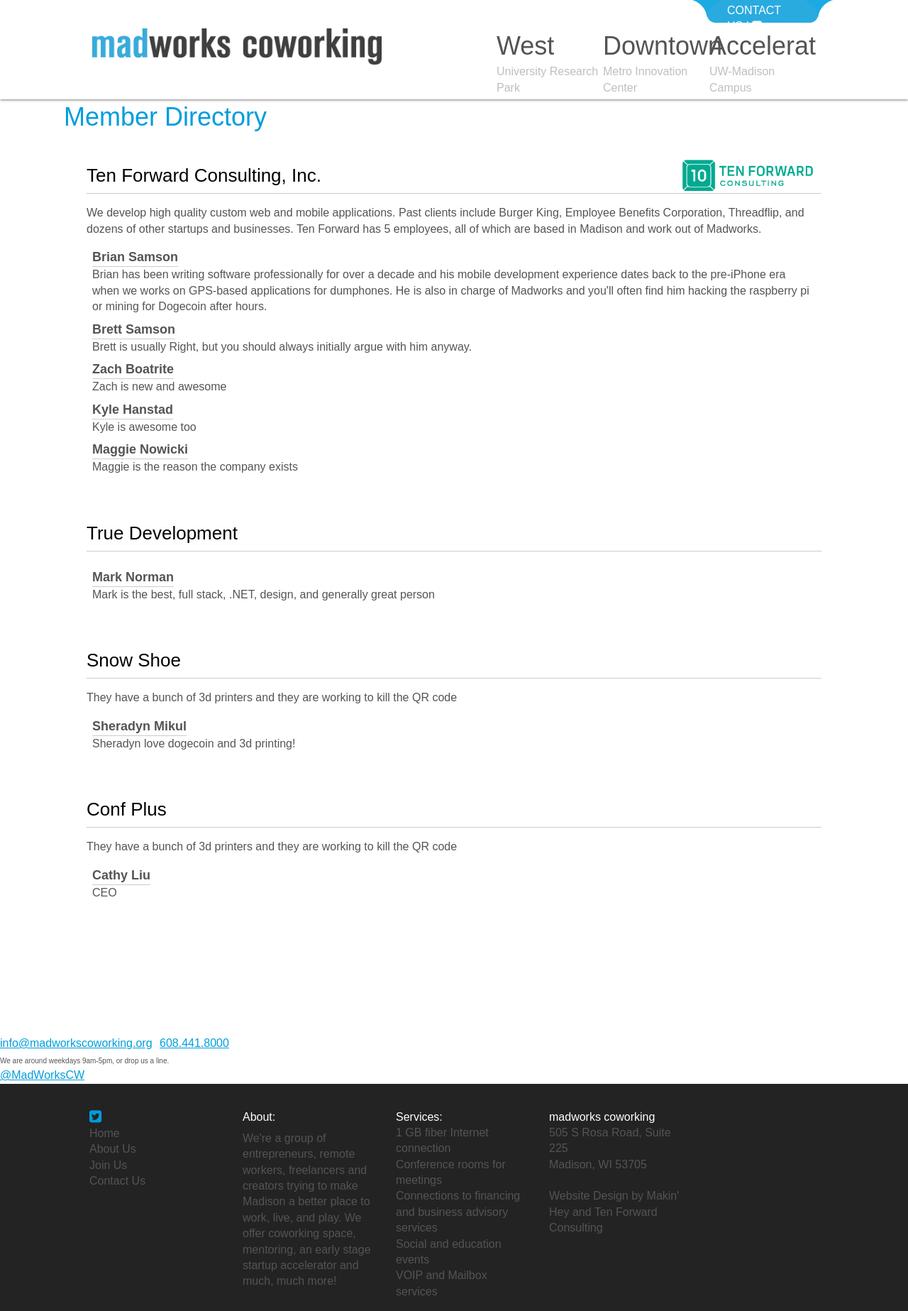
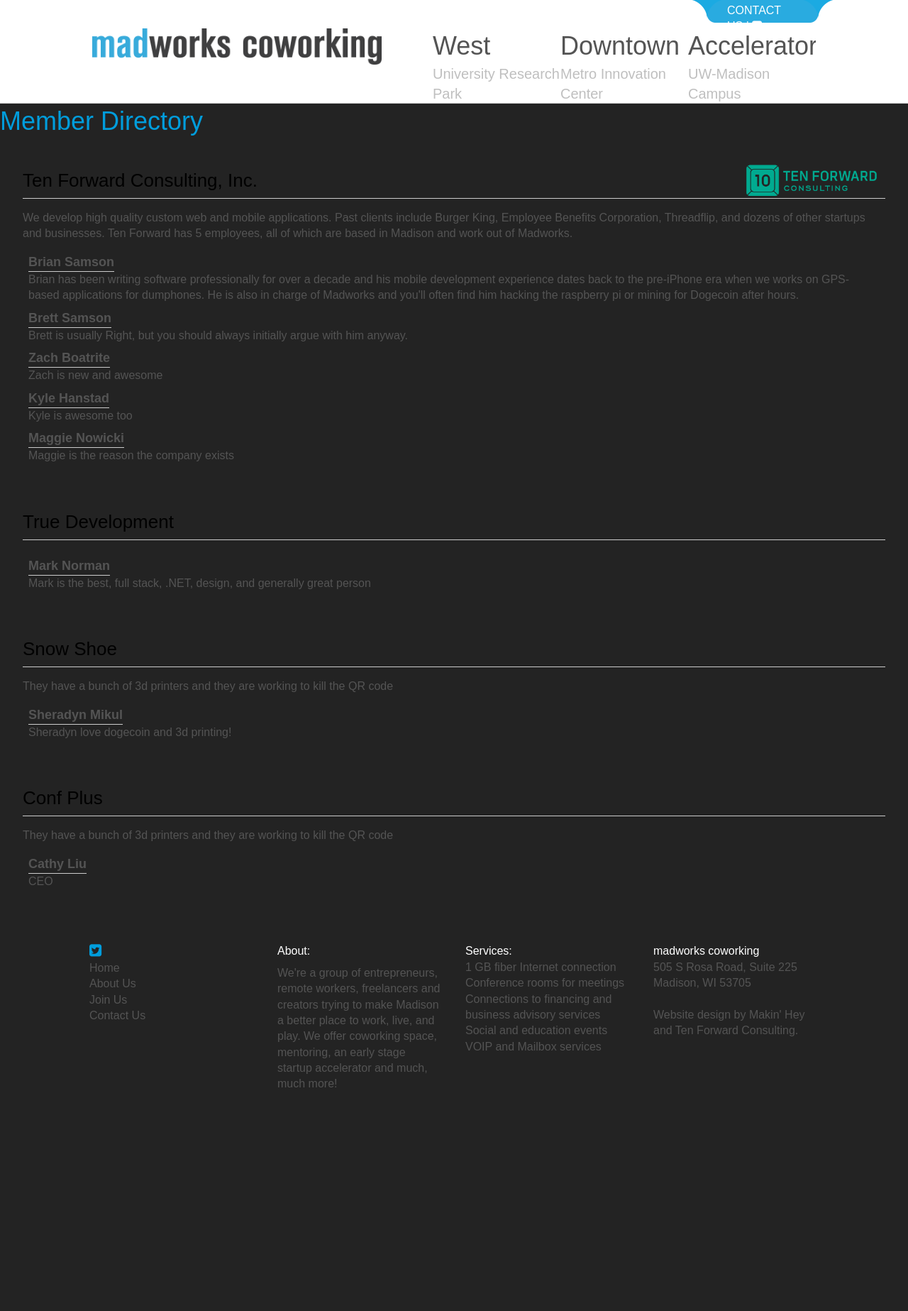
Before and after one commit to MadWorksCW/madworkscw.github.io, a Jekyll site: the page built from members.html, in a window 1280 px wide. Shown: the whole page at 71% size. Built offline with Jekyll 4.4.1, drawn with Linux system fonts in a browser that asks for light colours; nearby versions of some CDN libraries; Markdown is read by kramdown in place of the engine named in the settings; after the commit the page ends 1563 px from its top, so only the background shows below that.

Commit message:
basic homepage

```diff
--- a/_includes/footer.html
+++ b/_includes/footer.html
@@ -1,12 +1,34 @@
-  <div class="footer {{ include.class }}">
-    <div class="address-wrapper">
-      <div class="address">
-        <a href="mailto:info@madworkscoworking.org">info@madworkscoworking.org</a>
-        <a href="tel:6084418000">608.441.8000</a><br />
-        <span class="small">We are around weekdays 9am-5pm, or drop us a line.</span>
-      </div>
-    </div>
-    <div class="twitter-link-wrapper">
-      <a href="https://twitter.com/MadWorksCW" target="_blank">@MadWorksCW</a>
-    </div>
+<footer>
+  <div class="wrap">
+    <section class="contact">
+      <a href="http://twitter.com/madworkscw"><i class="fa fa-twitter-square"></i></a><br>
+      <a href="/">Home</a><br>
+      <a href="/about.html">About Us</a><br>
+      <a href="/apply.html">Join Us</a><br>
+      <a href="/contact.html">Contact Us</a><br>
+    </section>
+    <section>
+      <h3>About:</h3>
+      <p>
+        We're a group of entrepreneurs, remote workers, freelancers and creators trying to make Madison a better place to work, live, and play.  We offer coworking space, mentoring, an early stage startup accelerator and much, much more!
+      </p>
+    </section>
+    <section>
+      <h3>Services:</h3>
+      <ul>
+        <li>1 GB fiber Internet connection</li>
+        <li>Conference rooms for meetings</li>
+        <li>Connections to financing and business advisory services</li>
+        <li>Social and education events<li>
+        <li>VOIP and Mailbox services</li>
+      </ul>
+    </section>
+    <section>
+      <h3>madworks coworking</h3>
+      505 S Rosa Road, Suite 225<br>
+      Madison, WI 53705<br>
+      <br>
+      Website design by <a href="http://makinhey.com">Makin' Hey</a> and <a href="http://tenforwardconsulting.com">Ten Forward Consulting</a>.
+    </section>
   </div>
+</footer>
--- a/_includes/tail.html
+++ b/_includes/tail.html
@@ -1,36 +1,2 @@
-    <footer>
-      <div class="wrap">
-        <section class="contact">
-          <a href="http://twitter.com/madworkscw"><i class="fa fa-twitter-square"></i></a><br>
-          <a href="/">Home</a><br>
-          <a href="/about.html">About Us</a><br>
-          <a href="/join.html">Join Us</a><br>
-          <a href="/contact.html">Contact Us</a><br>
-        </section>
-        <section>
-          <h3>About:</h3>
-          <p>
-            We're a group of entrepreneurs, remote workers, freelancers and creators trying to make Madison a better place to work, live, and play.  We offer coworking space, mentoring, an early stage startup accelerator and much, much more!
-          </p>
-        </section>
-        <section>
-          <h3>Services:</h3>
-          <ul>
-            <li>1 GB fiber Internet connection</li>
-            <li>Conference rooms for meetings</li>
-            <li>Connections to financing and business advisory services</li>
-            <li>Social and education events<li>
-            <li>VOIP and Mailbox services</li>
-          </ul>
-        </section>
-        <section>
-          <h3>madworks coworking</h3>
-          505 S Rosa Road, Suite 225<br>
-          Madison, WI 53705<br>
-          <br>
-          Website Design by Makin' Hey and Ten Forward Consulting
-        </section>
-      </div>
-    </footer>
   </body>
 </html>
--- a/_layouts/default.html
+++ b/_layouts/default.html
@@ -1,6 +1,4 @@
 {% include head.html %}
-  <div class="content">
-    {{ content }}
-  </div>
+  {{ content }}
 {% include footer.html class="static"%}
 {% include tail.html %}
--- a/css/mobile.css
+++ b/css/mobile.css
@@ -143,93 +143,96 @@
   font-style: normal;
   font-weight: 400;
   line-height: 1.4;
+  background: #232323;
 }
 
 /* sorry mark */
-/* line 20, ../sass/_core.scss */
+/* line 21, ../sass/_core.scss */
 html {
   -webkit-box-sizing: border-box;
   -moz-box-sizing: border-box;
   box-sizing: border-box;
 }
 
-/* line 23, ../sass/_core.scss */
+/* line 24, ../sass/_core.scss */
 *, *:before, *:after {
   -webkit-box-sizing: inherit;
   -moz-box-sizing: inherit;
   box-sizing: inherit;
 }
 
-/* line 27, ../sass/_core.scss */
+/* line 28, ../sass/_core.scss */
 strong {
   font-style: normal;
   font-weight: 700;
 }
 
-/* line 28, ../sass/_core.scss */
+/* line 29, ../sass/_core.scss */
 em {
   font-style: italic;
   font-weight: 400;
 }
 
-/* line 29, ../sass/_core.scss */
+/* line 30, ../sass/_core.scss */
 em strong, strong em {
   font-style: italic;
   font-weight: 700;
 }
 
-/* line 31, ../sass/_core.scss */
+/* line 32, ../sass/_core.scss */
 a, a:visited, a:hover {
   color: #009ddc;
+  text-decoration: none;
 }
 
-/* line 32, ../sass/_core.scss */
+/* line 33, ../sass/_core.scss */
 a:hover {
   color: #333;
+  text-decoration: underline;
 }
 
-/* line 34, ../sass/_core.scss */
+/* line 35, ../sass/_core.scss */
 .small {
   font-size: 10px;
   line-height: 16px;
 }
 
-/* line 37, ../sass/_core.scss */
+/* line 38, ../sass/_core.scss */
 .address a {
   margin-right: 6px;
 }
 
-/* line 42, ../sass/_core.scss */
+/* line 43, ../sass/_core.scss */
 h1 {
   color: #009ddc;
   font-size: 36px;
 }
 
-/* line 47, ../sass/_core.scss */
+/* line 48, ../sass/_core.scss */
 p {
   margin: 8px 0 8px 0;
 }
 
-/* line 50, ../sass/_core.scss */
+/* line 51, ../sass/_core.scss */
 img {
   max-width: 100%;
 }
 
-/* line 54, ../sass/_core.scss */
+/* line 55, ../sass/_core.scss */
 .conduct {
   max-width: 800px;
   margin: 0 auto;
 }
-/* line 57, ../sass/_core.scss */
+/* line 58, ../sass/_core.scss */
 .conduct ul li {
   list-style: disc inside;
 }
 
-/* line 61, ../sass/_core.scss */
+/* line 62, ../sass/_core.scss */
 .campus-masthead {
   position: relative;
 }
-/* line 63, ../sass/_core.scss */
+/* line 64, ../sass/_core.scss */
 .campus-masthead h1 {
   padding: 0;
   margin: 0;
@@ -239,28 +242,30 @@
   left: 32px;
 }
 
-/* line 73, ../sass/_core.scss */
+/* line 74, ../sass/_core.scss */
 .mad {
   color: #009ddc;
 }
 
-/* line 76, ../sass/_core.scss */
+/* line 77, ../sass/_core.scss */
 .urp {
   color: #b32216;
 }
 
 /* line 1, ../sass/_layout.sass */
 header {
-  -webkit-box-shadow: 0 0 4px #333333;
-  -moz-box-shadow: 0 0 4px #333333;
-  box-shadow: 0 0 4px #333333;
+  -webkit-box-shadow: inset 0 -2px 2px -2px #333333;
+  -moz-box-shadow: inset 0 -2px 2px -2px #333333;
+  box-shadow: inset 0 -2px 2px -2px #333333;
   -webkit-box-sizing: border-box;
   -moz-box-sizing: border-box;
   box-sizing: border-box;
+  overflow: hidden;
+  *zoom: 1;
   background: white;
   min-height: 140px;
 }
-/* line 6, ../sass/_layout.sass */
+/* line 7, ../sass/_layout.sass */
 header .contact-tab {
   background: url("../images/contact-tab.png") no-repeat 0 0;
   color: white;
@@ -270,81 +275,79 @@
   top: 0;
   width: 210px;
 }
-/* line 14, ../sass/_layout.sass */
+/* line 15, ../sass/_layout.sass */
 header .contact-tab a {
   color: white;
   text-decoration: none;
 }
-/* line 17, ../sass/_layout.sass */
+/* line 18, ../sass/_layout.sass */
 header .contact-tab a img {
   position: relative;
   top: 4px;
 }
-/* line 20, ../sass/_layout.sass */
+/* line 21, ../sass/_layout.sass */
 header img.logo {
   max-width: 40%;
   float: left;
 }
-/* line 23, ../sass/_layout.sass */
+/* line 24, ../sass/_layout.sass */
 header .locations {
   overflow: hidden;
   *zoom: 1;
   float: right;
 }
-/* line 26, ../sass/_layout.sass */
+/* line 27, ../sass/_layout.sass */
 header .location {
   float: left;
-  width: 150px;
+  width: 180px;
 }
-/* line 29, ../sass/_layout.sass */
+/* line 30, ../sass/_layout.sass */
 header .location h1 {
   color: #545454;
   font-weight: 100;
 }
-/* line 32, ../sass/_layout.sass */
+/* line 33, ../sass/_layout.sass */
 header .location h2 {
   color: #bfbfbf;
   font-weight: 100;
+  font-size: 20px;
 }
 
-/* line 36, ../sass/_layout.sass */
+/* line 38, ../sass/_layout.sass */
 footer {
   background: #232323;
   overflow: hidden;
   *zoom: 1;
 }
-/* line 39, ../sass/_layout.sass */
+/* line 41, ../sass/_layout.sass */
 footer .wrap {
   padding: 20px;
 }
-/* line 41, ../sass/_layout.sass */
+/* line 43, ../sass/_layout.sass */
 footer section {
   float: left;
-  width: 200px;
-  padding: 8px;
-  margin: 8px;
+  width: 25%;
+  padding: 16px;
 }
-/* line 46, ../sass/_layout.sass */
+/* line 47, ../sass/_layout.sass */
 footer section h3 {
   color: white;
 }
-/* line 48, ../sass/_layout.sass */
+/* line 49, ../sass/_layout.sass */
 footer section a, footer section a:visited {
   color: #545454;
-  text-decoration: none;
 }
 /* line 51, ../sass/_layout.sass */
 footer section a:hover, footer section a:visited:hover {
-  text-decoration: underline;
   color: #009ddc;
 }
-/* line 54, ../sass/_layout.sass */
+/* line 53, ../sass/_layout.sass */
 footer section i.fa {
   color: #009ddc;
   font-size: 20px;
 }
 
-/* line 60, ../sass/_layout.sass */
+/* line 57, ../sass/_layout.sass */
 .wrap {
   margin: 0 auto;
   max-width: 1100px;
--- a/css/screen.css
+++ b/css/screen.css
@@ -79,93 +79,96 @@
   font-style: normal;
   font-weight: 400;
   line-height: 1.4;
+  background: #232323;
 }
 
 /* sorry mark */
-/* line 20, ../sass/_core.scss */
+/* line 21, ../sass/_core.scss */
 html {
   -webkit-box-sizing: border-box;
   -moz-box-sizing: border-box;
   box-sizing: border-box;
 }
 
-/* line 23, ../sass/_core.scss */
+/* line 24, ../sass/_core.scss */
 *, *:before, *:after {
   -webkit-box-sizing: inherit;
   -moz-box-sizing: inherit;
   box-sizing: inherit;
 }
 
-/* line 27, ../sass/_core.scss */
+/* line 28, ../sass/_core.scss */
 strong {
   font-style: normal;
   font-weight: 700;
 }
 
-/* line 28, ../sass/_core.scss */
+/* line 29, ../sass/_core.scss */
 em {
   font-style: italic;
   font-weight: 400;
 }
 
-/* line 29, ../sass/_core.scss */
+/* line 30, ../sass/_core.scss */
 em strong, strong em {
   font-style: italic;
   font-weight: 700;
 }
 
-/* line 31, ../sass/_core.scss */
+/* line 32, ../sass/_core.scss */
 a, a:visited, a:hover {
   color: #009ddc;
+  text-decoration: none;
 }
 
-/* line 32, ../sass/_core.scss */
+/* line 33, ../sass/_core.scss */
 a:hover {
   color: #333;
+  text-decoration: underline;
 }
 
-/* line 34, ../sass/_core.scss */
+/* line 35, ../sass/_core.scss */
 .small {
   font-size: 10px;
   line-height: 16px;
 }
 
-/* line 37, ../sass/_core.scss */
+/* line 38, ../sass/_core.scss */
 .address a {
   margin-right: 6px;
 }
 
-/* line 42, ../sass/_core.scss */
+/* line 43, ../sass/_core.scss */
 h1 {
   color: #009ddc;
   font-size: 36px;
 }
 
-/* line 47, ../sass/_core.scss */
+/* line 48, ../sass/_core.scss */
 p {
   margin: 8px 0 8px 0;
 }
 
-/* line 50, ../sass/_core.scss */
+/* line 51, ../sass/_core.scss */
 img {
   max-width: 100%;
 }
 
-/* line 54, ../sass/_core.scss */
+/* line 55, ../sass/_core.scss */
 .conduct {
   max-width: 800px;
   margin: 0 auto;
 }
-/* line 57, ../sass/_core.scss */
+/* line 58, ../sass/_core.scss */
 .conduct ul li {
   list-style: disc inside;
 }
 
-/* line 61, ../sass/_core.scss */
+/* line 62, ../sass/_core.scss */
 .campus-masthead {
   position: relative;
 }
-/* line 63, ../sass/_core.scss */
+/* line 64, ../sass/_core.scss */
 .campus-masthead h1 {
   padding: 0;
   margin: 0;
@@ -175,28 +178,30 @@
   left: 32px;
 }
 
-/* line 73, ../sass/_core.scss */
+/* line 74, ../sass/_core.scss */
 .mad {
   color: #009ddc;
 }
 
-/* line 76, ../sass/_core.scss */
+/* line 77, ../sass/_core.scss */
 .urp {
   color: #b32216;
 }
 
 /* line 1, ../sass/_layout.sass */
 header {
-  -webkit-box-shadow: 0 0 4px #333333;
-  -moz-box-shadow: 0 0 4px #333333;
-  box-shadow: 0 0 4px #333333;
+  -webkit-box-shadow: inset 0 -2px 2px -2px #333333;
+  -moz-box-shadow: inset 0 -2px 2px -2px #333333;
+  box-shadow: inset 0 -2px 2px -2px #333333;
   -webkit-box-sizing: border-box;
   -moz-box-sizing: border-box;
   box-sizing: border-box;
+  overflow: hidden;
+  *zoom: 1;
   background: white;
   min-height: 140px;
 }
-/* line 6, ../sass/_layout.sass */
+/* line 7, ../sass/_layout.sass */
 header .contact-tab {
   background: url("../images/contact-tab.png") no-repeat 0 0;
   color: white;
@@ -206,81 +211,79 @@
   top: 0;
   width: 210px;
 }
-/* line 14, ../sass/_layout.sass */
+/* line 15, ../sass/_layout.sass */
 header .contact-tab a {
   color: white;
   text-decoration: none;
 }
-/* line 17, ../sass/_layout.sass */
+/* line 18, ../sass/_layout.sass */
 header .contact-tab a img {
   position: relative;
   top: 4px;
 }
-/* line 20, ../sass/_layout.sass */
+/* line 21, ../sass/_layout.sass */
 header img.logo {
   max-width: 40%;
   float: left;
 }
-/* line 23, ../sass/_layout.sass */
+/* line 24, ../sass/_layout.sass */
 header .locations {
   overflow: hidden;
   *zoom: 1;
   float: right;
 }
-/* line 26, ../sass/_layout.sass */
+/* line 27, ../sass/_layout.sass */
 header .location {
   float: left;
-  width: 150px;
+  width: 180px;
 }
-/* line 29, ../sass/_layout.sass */
+/* line 30, ../sass/_layout.sass */
 header .location h1 {
   color: #545454;
   font-weight: 100;
 }
-/* line 32, ../sass/_layout.sass */
+/* line 33, ../sass/_layout.sass */
 header .location h2 {
   color: #bfbfbf;
   font-weight: 100;
+  font-size: 20px;
 }
 
-/* line 36, ../sass/_layout.sass */
+/* line 38, ../sass/_layout.sass */
 footer {
   background: #232323;
   overflow: hidden;
   *zoom: 1;
 }
-/* line 39, ../sass/_layout.sass */
+/* line 41, ../sass/_layout.sass */
 footer .wrap {
   padding: 20px;
 }
-/* line 41, ../sass/_layout.sass */
+/* line 43, ../sass/_layout.sass */
 footer section {
   float: left;
-  width: 200px;
-  padding: 8px;
-  margin: 8px;
+  width: 25%;
+  padding: 16px;
 }
-/* line 46, ../sass/_layout.sass */
+/* line 47, ../sass/_layout.sass */
 footer section h3 {
   color: white;
 }
-/* line 48, ../sass/_layout.sass */
+/* line 49, ../sass/_layout.sass */
 footer section a, footer section a:visited {
   color: #545454;
-  text-decoration: none;
 }
 /* line 51, ../sass/_layout.sass */
 footer section a:hover, footer section a:visited:hover {
-  text-decoration: underline;
   color: #009ddc;
 }
-/* line 54, ../sass/_layout.sass */
+/* line 53, ../sass/_layout.sass */
 footer section i.fa {
   color: #009ddc;
   font-size: 20px;
 }
 
-/* line 60, ../sass/_layout.sass */
+/* line 57, ../sass/_layout.sass */
 .wrap {
   margin: 0 auto;
   max-width: 1100px;
@@ -334,14 +337,64 @@
   border-bottom: 1px solid #cccccc;
 }
 
-/* line 10, ../sass/screen.scss */
+/* line 1, ../sass/_home.sass */
+.jumbotron {
+  background: url("../images/jumbotron.png");
+  background-size: cover;
+  height: 440px;
+  overflow: hidden;
+  *zoom: 1;
+}
+/* line 6, ../sass/_home.sass */
+.jumbotron .highlight {
+  background: rgba(255, 255, 255, 0.8);
+  -webkit-box-shadow: 0 0 4px #cccccc;
+  -moz-box-shadow: 0 0 4px #cccccc;
+  box-shadow: 0 0 4px #cccccc;
+  border: 1px solid #cccccc;
+  height: 180px;
+  margin: 100px auto;
+  max-width: 80%;
+  padding: 20px;
+  position: relative;
+  text-align: center;
+  width: 680px;
+}
+/* line 17, ../sass/_home.sass */
+.jumbotron .highlight h1 {
+  color: #3f3f3f;
+  text-transform: uppercase;
+  text-shadow: -2px 2px 2px #ababab;
+  font-size: 48px;
+}
+/* line 22, ../sass/_home.sass */
+.jumbotron .highlight h2 {
+  margin-top: 8px;
+  font-size: 30px;
+}
+/* line 25, ../sass/_home.sass */
+.jumbotron .highlight a.action-button {
+  font-size: 20px;
+  display: block;
+  width: 150px;
+  margin: 20px auto;
+  background: #009ddc;
+  -webkit-border-radius: 8px;
+  -moz-border-radius: 8px;
+  -ms-border-radius: 8px;
+  -o-border-radius: 8px;
+  border-radius: 8px;
+  padding: 8px;
+  color: white;
+}
+
+/* line 11, ../sass/screen.scss */
 .content {
   max-width: 1100px;
   margin: 0 auto;
   overflow: hidden;
   *zoom: 1;
   position: relative;
-  padding-bottom: 150px;
 }
 
 /* line 18, ../sass/screen.scss */
--- a/sass/_core.scss
+++ b/sass/_core.scss
@@ -14,6 +14,7 @@
 	font-style:normal;
 	font-weight:400;
 	line-height:1.4;
+  background: $dark-bg;
 }
 
 /* sorry mark */
@@ -28,8 +29,8 @@
 em {font-style:italic;font-weight:400;}
 em strong, strong em {font-style:italic;font-weight:700;}
 
-a, a:visited, a:hover {color:#009ddc;}
-a:hover {color:#333;}
+a, a:visited, a:hover { color:#009ddc; text-decoration: none;}
+a:hover { color:#333; text-decoration: underline;}
 
 .small {font-size:10px;line-height:16px;}
 
--- a/sass/screen.scss
+++ b/sass/screen.scss
@@ -6,13 +6,13 @@
 @import "core";
 @import "layout";
 @import "members";
+@import "home";
 .content
 {
 	max-width: 1100px;
 	margin: 0 auto;
 	@include clearfix;
 	position: relative;
-	padding-bottom: 150px;
 }
 
 .hackathon {
```
Also changed, not shown: index.html (+10 -1 lines), sass/_home.sass (added, +33 -0 lines), sass/_layout.sass (+6 -9 lines), 1 other file.
